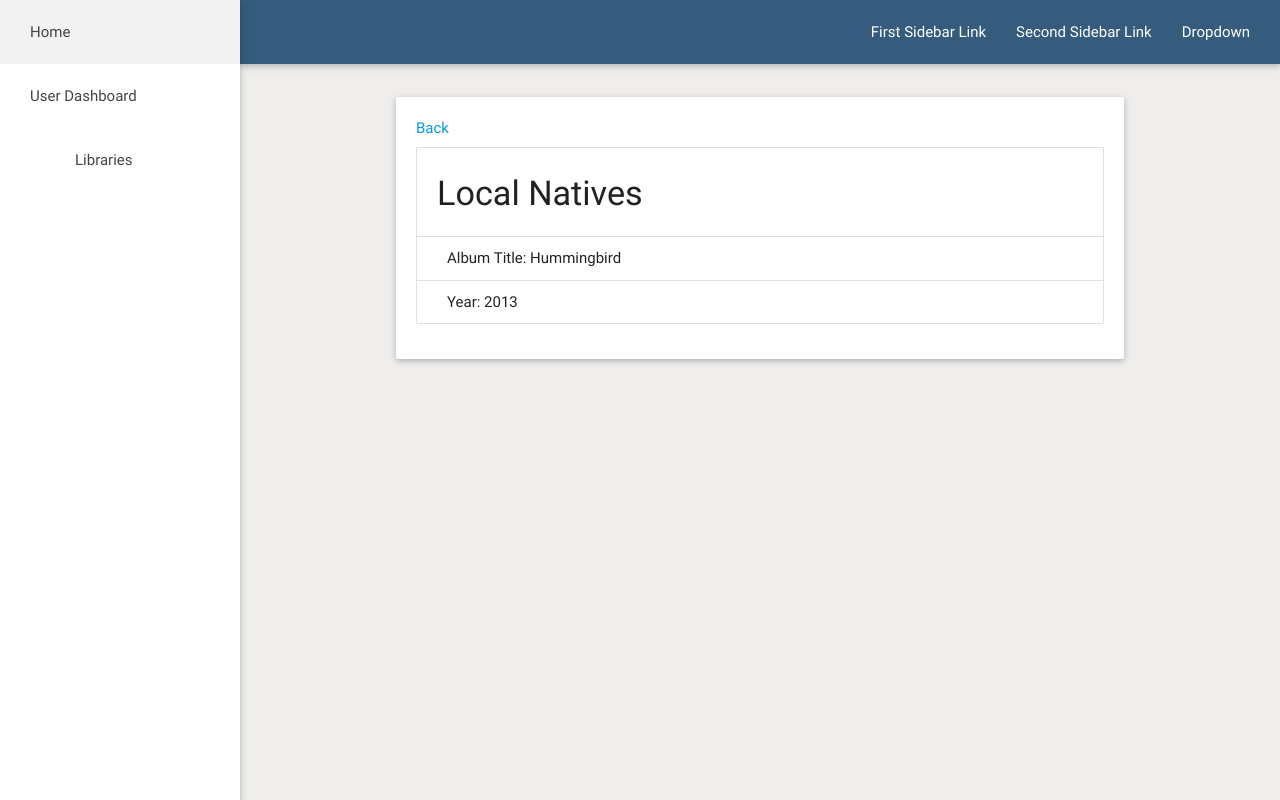
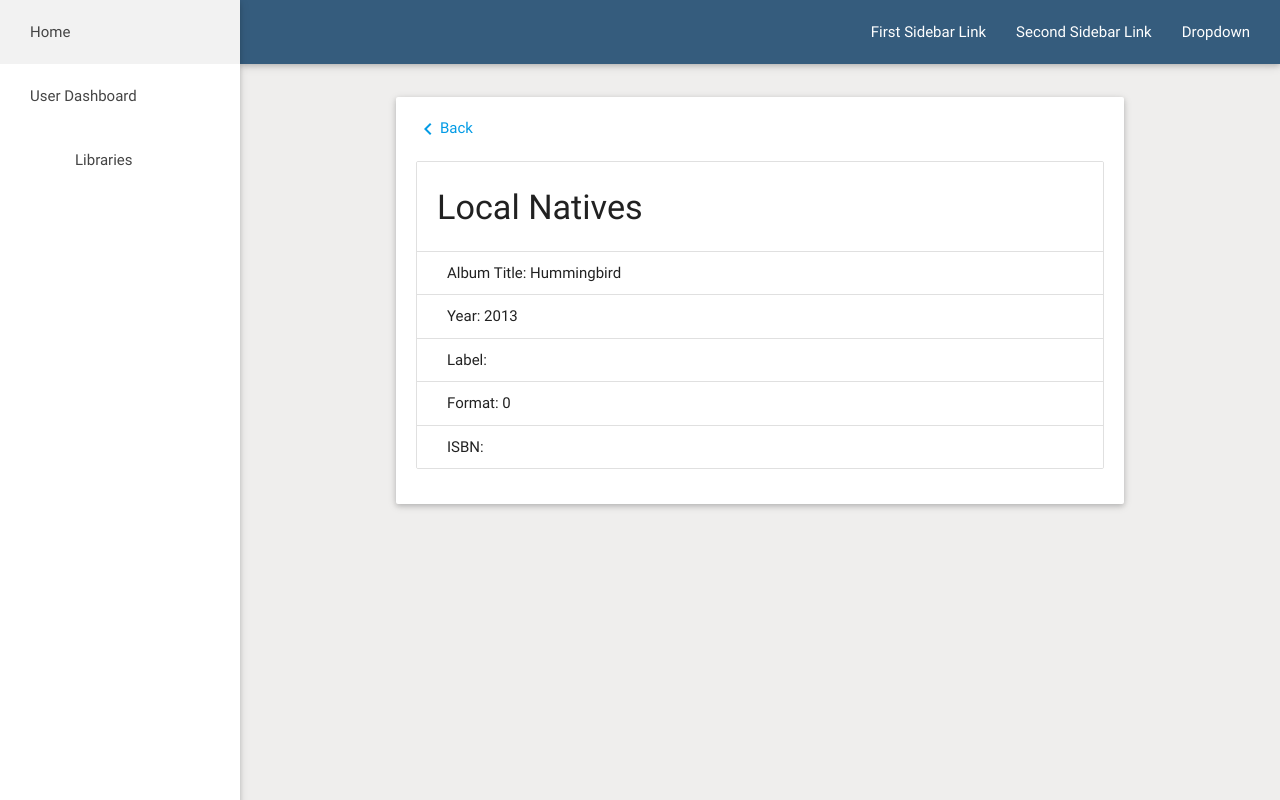
Before and after one commit to kurtaking/media-management, a Django app: page /vinyl/1/ in a window 1280 px wide. Run offline with Django 3.2, Linux system fonts and the light colour scheme; data comes from the database, SQL or seed files in the repository; some libraries are stand-ins or nearby versions.

Commit message:
Added back button to vinyl_detail page

```diff
--- a/MMS/static/MMS/css/styles.css
+++ b/MMS/static/MMS/css/styles.css
@@ -18,6 +18,11 @@
     margin: 2.1rem 0 1.68rem 0
 }
 
+#icon-align {
+    display: inline-flex;
+    vertical-align: middle;
+}
+
 @media only screen and (max-width : 992px) {
     header, main, footer {
         padding-left: 0;
--- a/MMS/templates/MMS/vinyl_detail.html
+++ b/MMS/templates/MMS/vinyl_detail.html
@@ -6,13 +6,19 @@
         <div class="row">
             <div class="col s12">
                 <div class="card-panel white">
-
-                    <a href="{% url 'vinyls' %}">Back</a>
+                    <div class="row">
+                        <div class="col s12">
+                            <a href="{% url 'vinyls' %}"><i class="material-icons" id="icon-align">keyboard_arrow_left</i>Back</a>
+                        </div>
+                    </div>
 
                     <ul class="collection with-header">
                         <li class="collection-header"><h4>{{ vinyl.artist }}</h4></li>
                         <li class="collection-item">Album Title: {{ vinyl.title }}</li>
                         <li class="collection-item">Year: {{ vinyl.year }}</li>
+                        <li class="collection-item">Label: {{ vinyl.label }}</li>
+                        <li class="collection-item">Format: {{ vinyl.format_size }}</li>
+                        <li class="collection-item">ISBN: {{ vinyl.isbn }}</li>
                     </ul>
 
                 </div>
```
Also changed, not shown: 1 other file.
